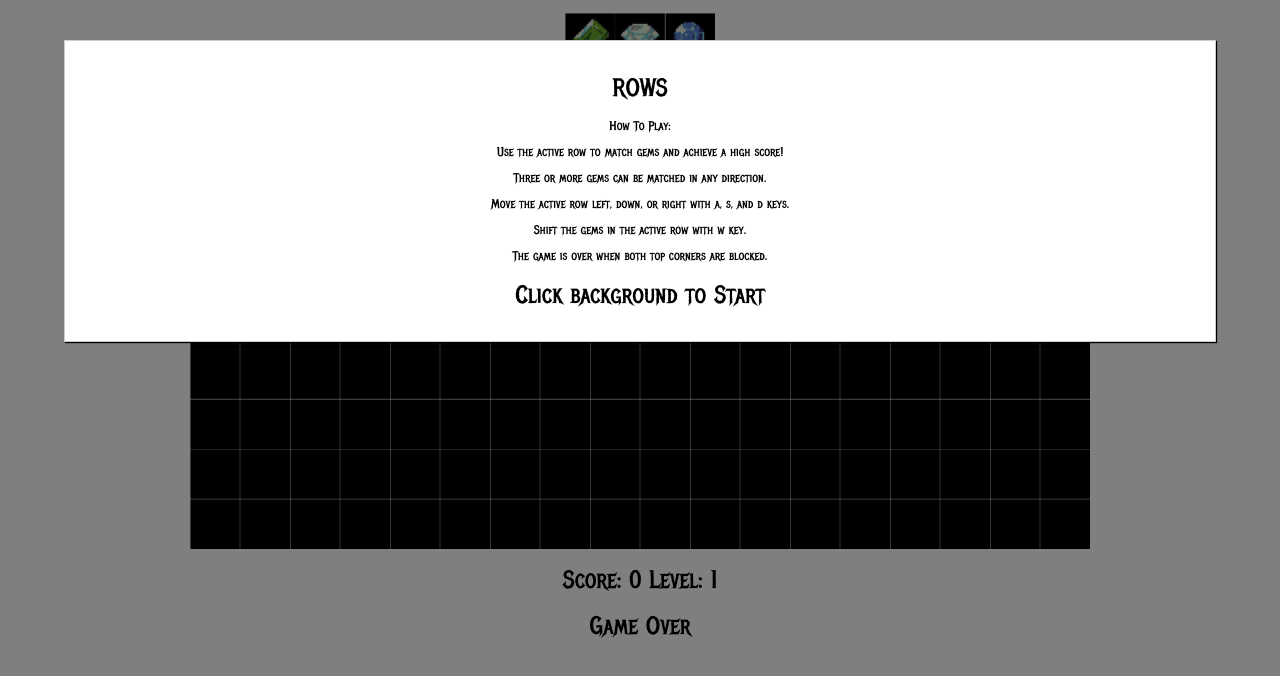
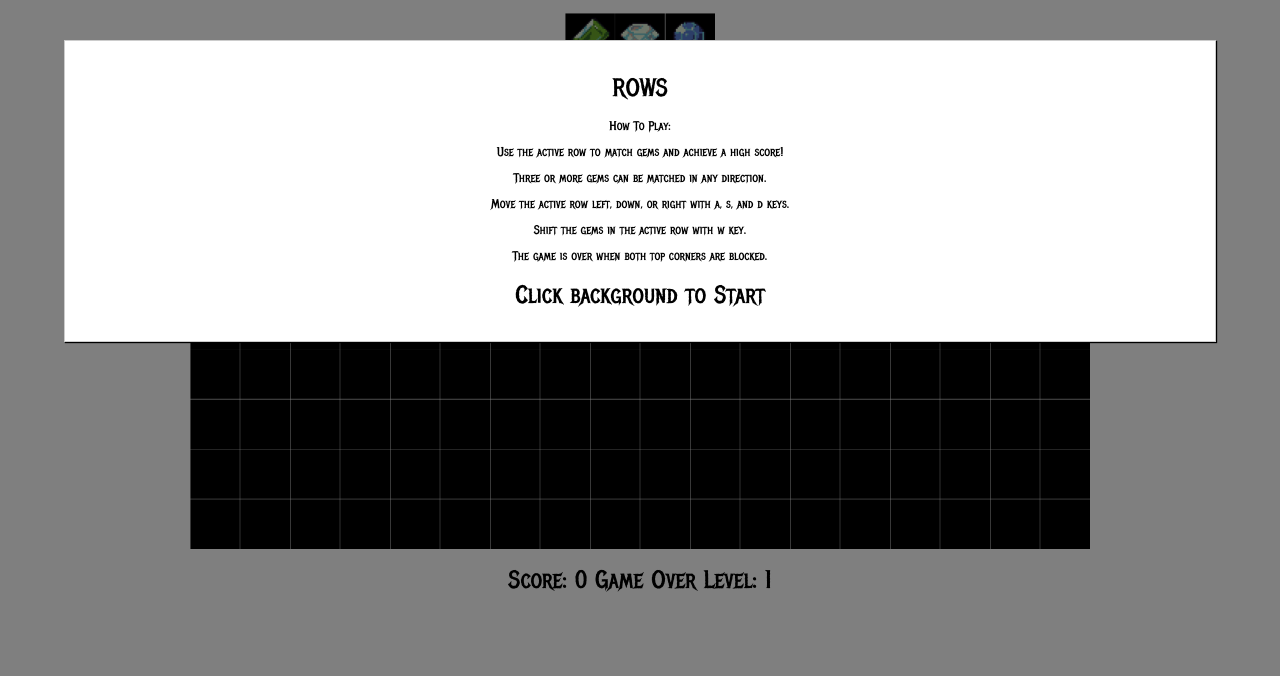
Before and after one commit to Detulovnoc/ROWS, a React (Create React App) app: page / in a window 1280 px wide. Shown: the top 676 px of the page. Built offline with nearby package versions, Linux system fonts and the light colour scheme.

Commit message:
updated package-lock, inline gameover message

```diff
--- a/src/containers/GameManager/GameManager.js
+++ b/src/containers/GameManager/GameManager.js
@@ -124,8 +124,7 @@ class GameManager extends Component {
                         {this.rowBoard[17].map( (gridBlock, index) => { return <RowBlock key={index} style={{top: (index) + 'px'}} className = {styles.Column17} type={gridBlock} />})}
                     </div>
                 </main>
-                <p className={styles.Fullsize}>Score: {this.state.score} Level: {this.state.level}</p>
-                <p className={styles.Fullsize}>{this.state.gameOver ? "Game Over" : ""}</p>
+                <p className={styles.Fullsize}>Score: {this.state.score} {this.state.gameOver ? "Game Over" : ""} Level: {this.state.level}</p>
             </Aux>
         );
     }
```
